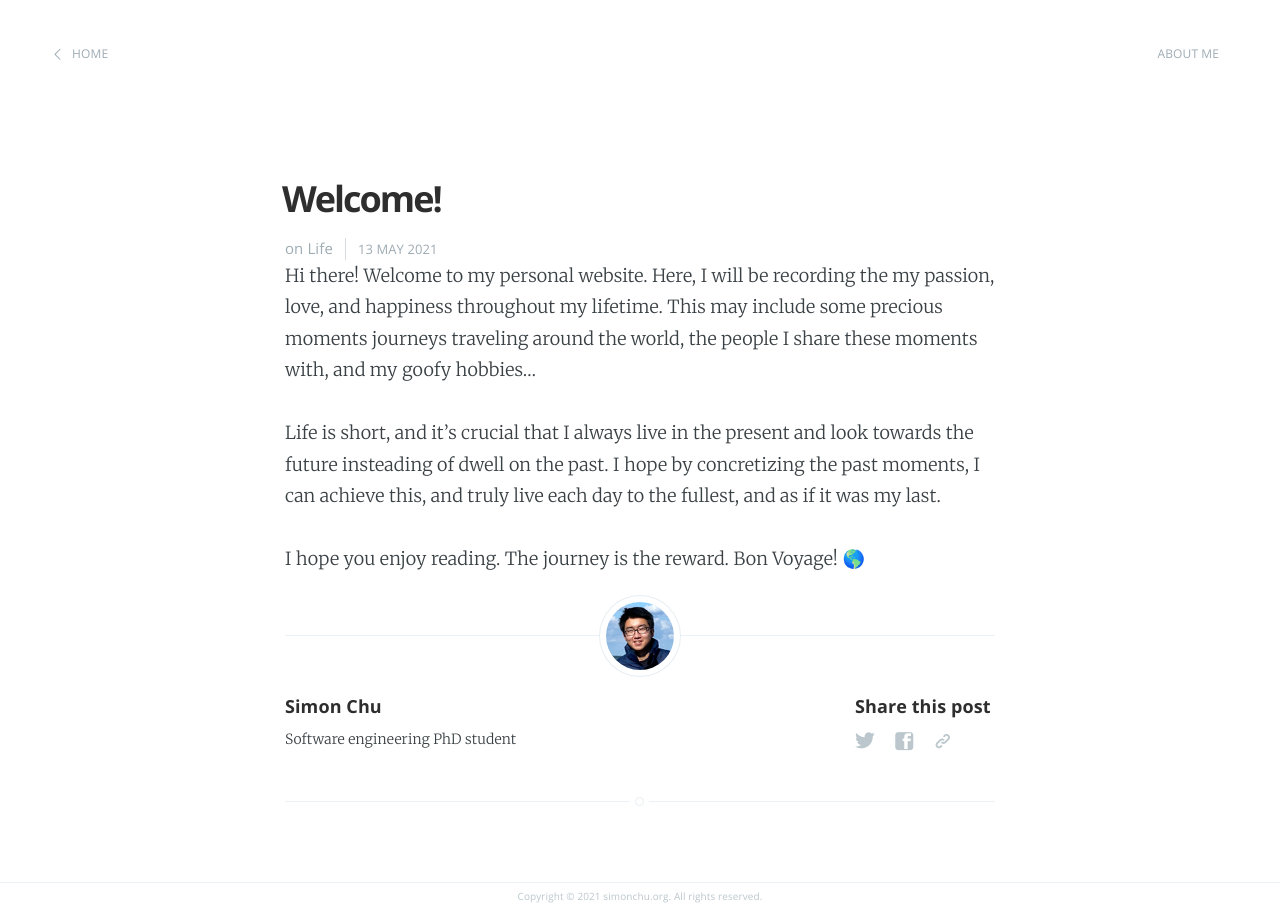
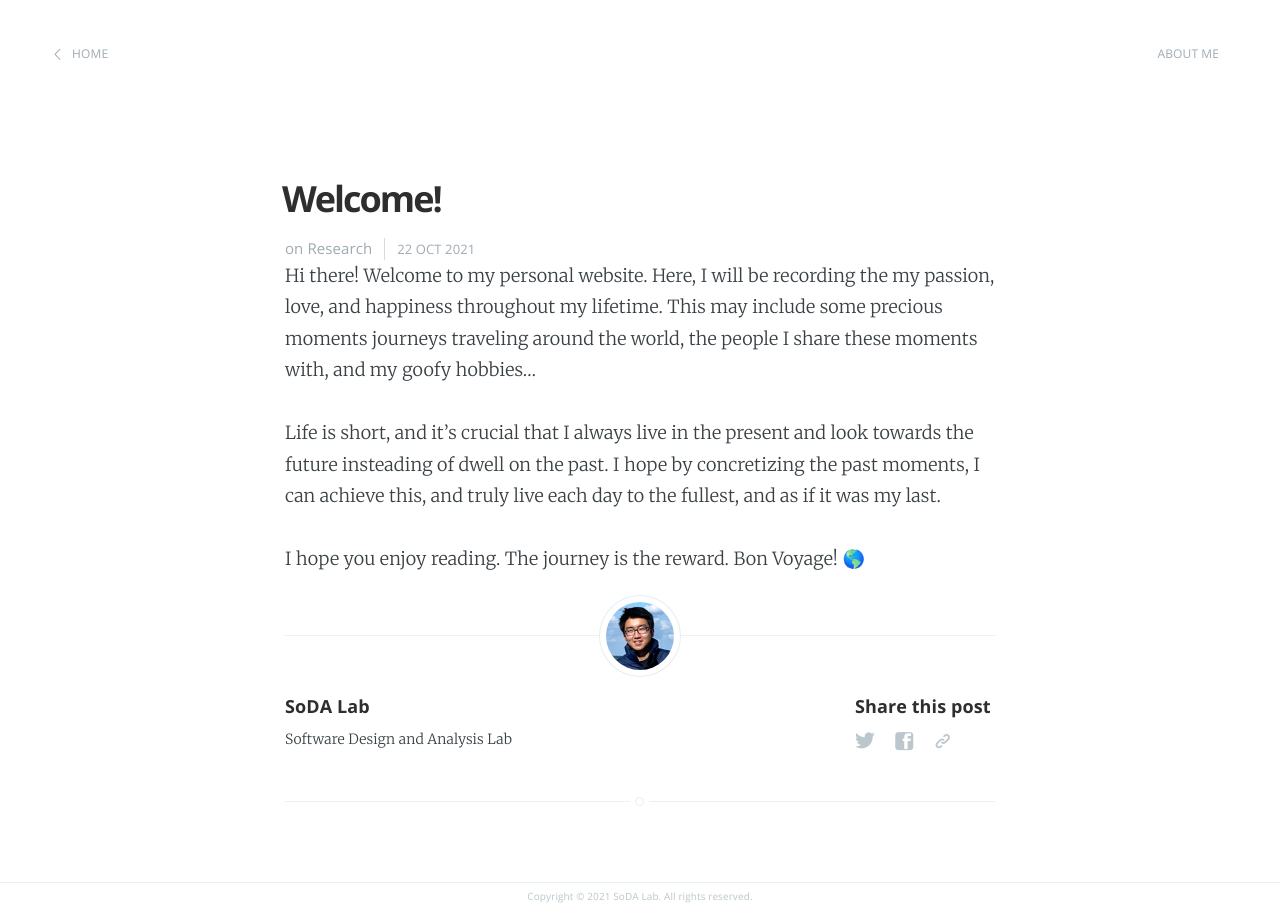
Before and after one commit to cmu-soda/webpage-source, a Jekyll site: the page built from jekyll-theme/_posts/2021-05-13-welcome.md, in a window 1280 px wide. Built offline with Jekyll 4.4.1, drawn with Linux system fonts in a browser that asks for light colours.

Commit message:
auto commit @ Fri Oct 22 14:55:49 EDT 2021

```diff
--- a/jekyll-theme/_config.yml
+++ b/jekyll-theme/_config.yml
@@ -1,14 +1,14 @@
-name: Simon Chu
-description: Software engineering PhD student at Carnegie Mellon University
-copyright: "simonchu.org"
-meta_description: "Simon's Personal Website"
+name: SoDA Lab
+description: Software Design and Analysis Lab at Carnegie Mellon University
+copyright: "SoDA Lab"
+meta_description: "Software Design and Analysis Lab"
 
 markdown: kramdown
 highlighter: rouge
 logo: false
 paginate: 15
 baseurl: /
-domain_name: "http://www.simonchu.org"
+domain_name: "http://cmu-soda.github.io"
 google_analytics: "UA-XXXXXXXX-X"
 plugins: [jekyll-paginate]
 
@@ -16,9 +16,9 @@ plugins: [jekyll-paginate]
 destination: ../site
 
 # Details for the RSS feed generator
-url: ""
-author: "Simon Chu"
-author_description: "Software engineering PhD student"
+url: "cmu-soda.github.io"
+author: "SoDA Lab"
+author_description: "Software Design and Analysis Lab"
 
 # Disqus config
 disqus-shortname: ""
--- a/jekyll-theme/_posts/2021-05-13-welcome.md
+++ b/jekyll-theme/_posts/2021-05-13-welcome.md
@@ -1,8 +1,9 @@
 ---
 layout: post
 title:  "Welcome!"
-date:   2021-05-13 13:42:20
-categories: Life
+date:   2021-10-22 14:54:36
+
+categories: Research
 ---
 
 Hi there! Welcome to my personal website. Here, I will be recording the my
```
